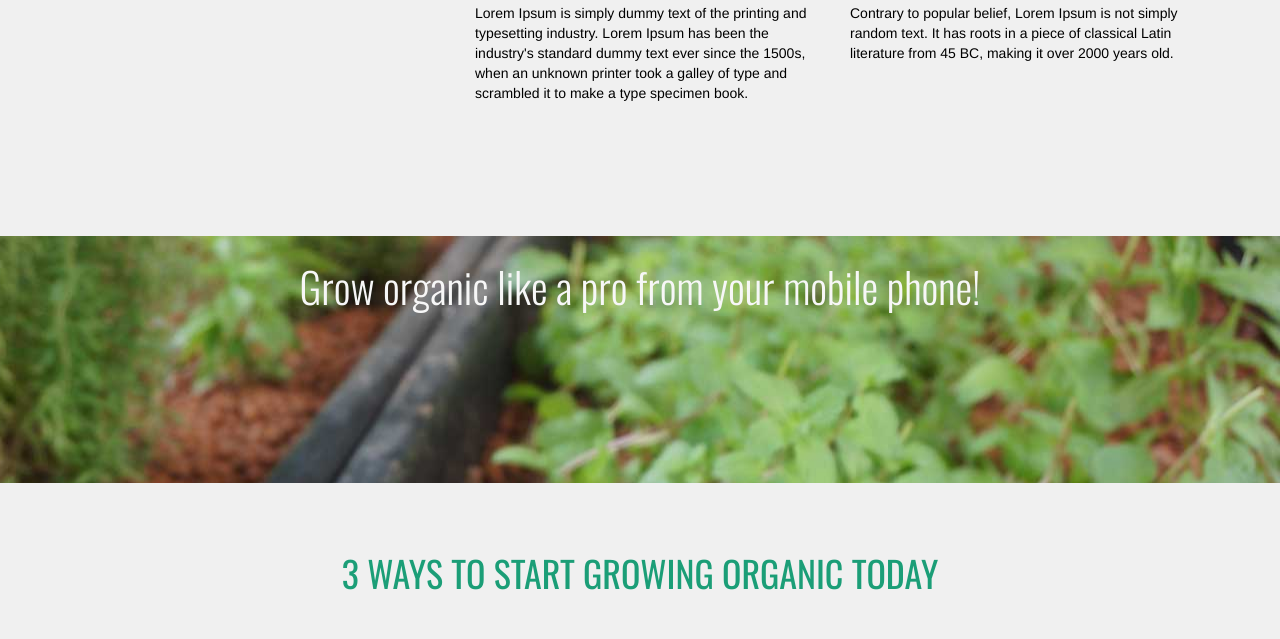
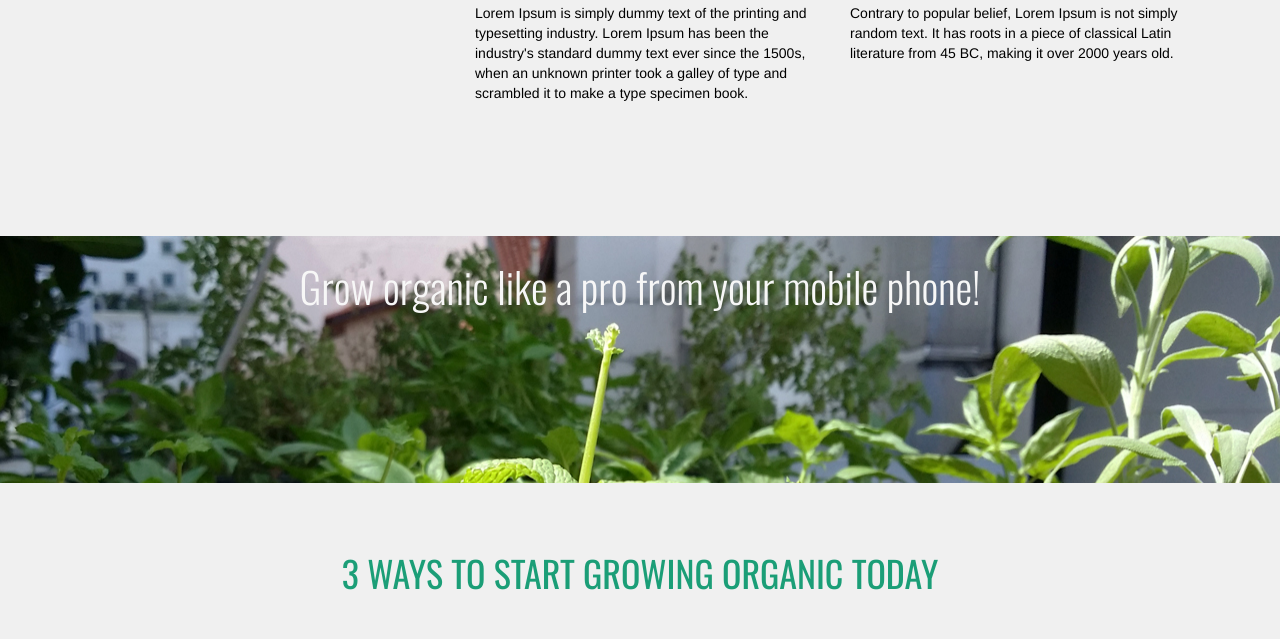
Before and after one commit to mgpopinjay/smartgrowTestSite, a plain HTML site: page index.html in a window 1280 px wide. Shown: the part 891-1530 px from the top of the page. Drawn offline with nearby package versions, Linux system fonts and the light colour scheme.

Commit message:
divider img test swap

```diff
--- a/assets/css/style.css
+++ b/assets/css/style.css
@@ -355,7 +355,7 @@ h1, h2, h3, h4, h5, h6 {
 
 }
 .about {
-	background-image: url(../img/app_menu.jpg);
+	background-image: url(../img/air_node.jpg);
 }
 
 /* Portfolio Wrap Section */
```
